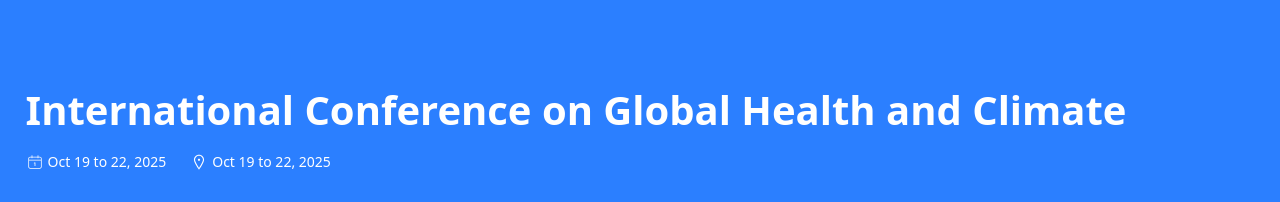
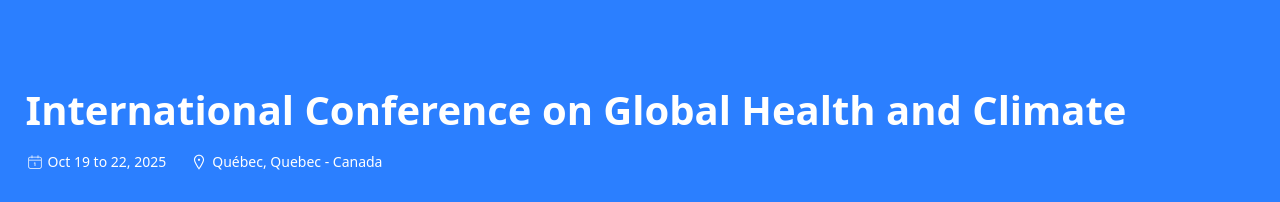
Before and after one commit to mehedy201/Tickets-Sales-With-Braintree-Payment, a React (Vite) app: page / in a window 1280 px wide. Shown: the top 202 px of the page. Built offline with nearby package versions, Linux system fonts and the light colour scheme; no server answers.

Commit message:
add event location details

```diff
--- a/src/pages/TicketSaleLandingPage/TicketSaleLandingPage.jsx
+++ b/src/pages/TicketSaleLandingPage/TicketSaleLandingPage.jsx
@@ -79,7 +79,7 @@ const TicketSaleLandingPage = () => {
                         </div>
                         <div className='flex items-center gap-1'>
                             <LiaMapMarkerAltSolid size={18} color="white"/>
-                            <p className='text-white text-sm'>Oct 19 to 22, 2025</p>
+                            <p className='text-white text-sm'>Québec, Quebec - Canada</p>
                         </div>
                     </div>
                 </div>
```
